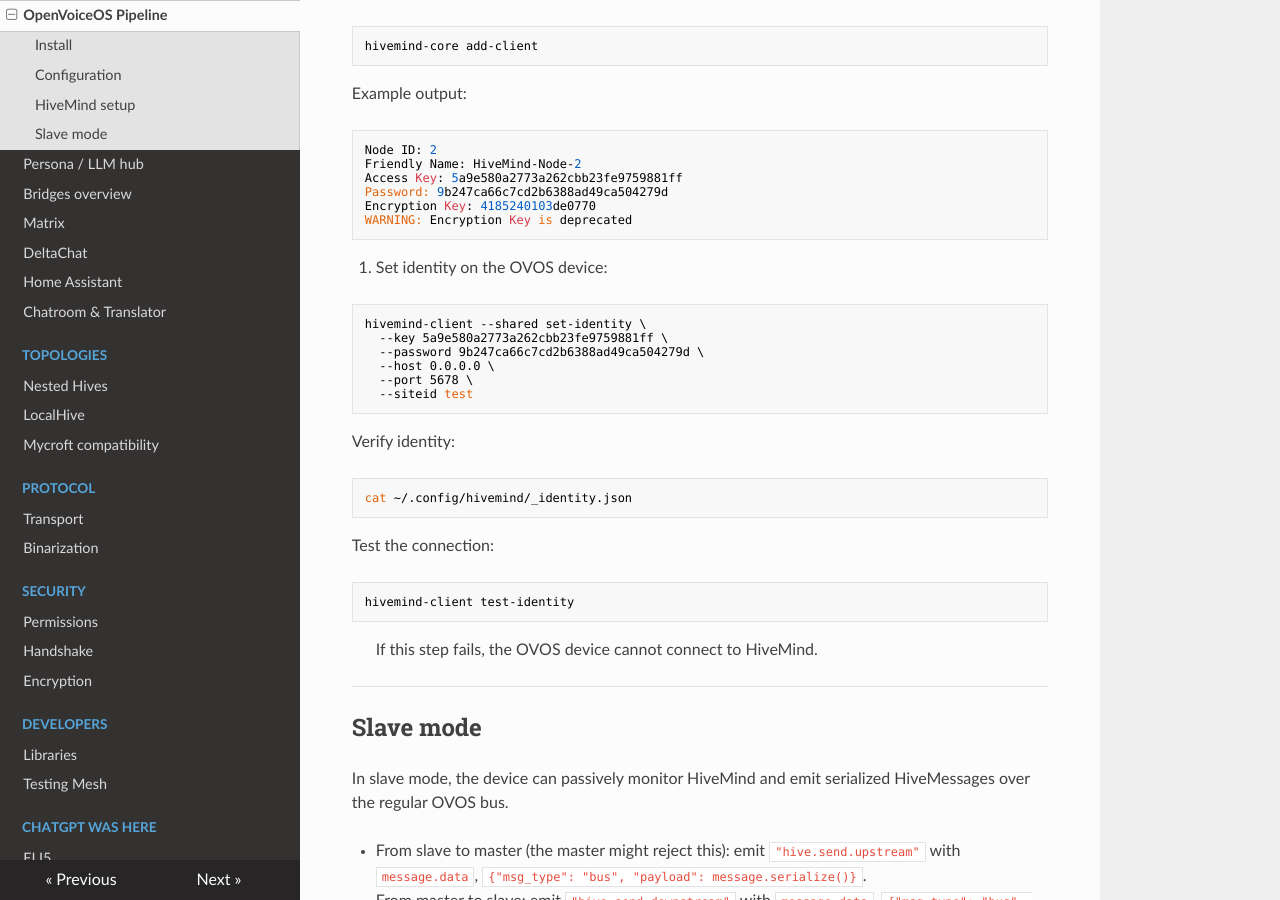
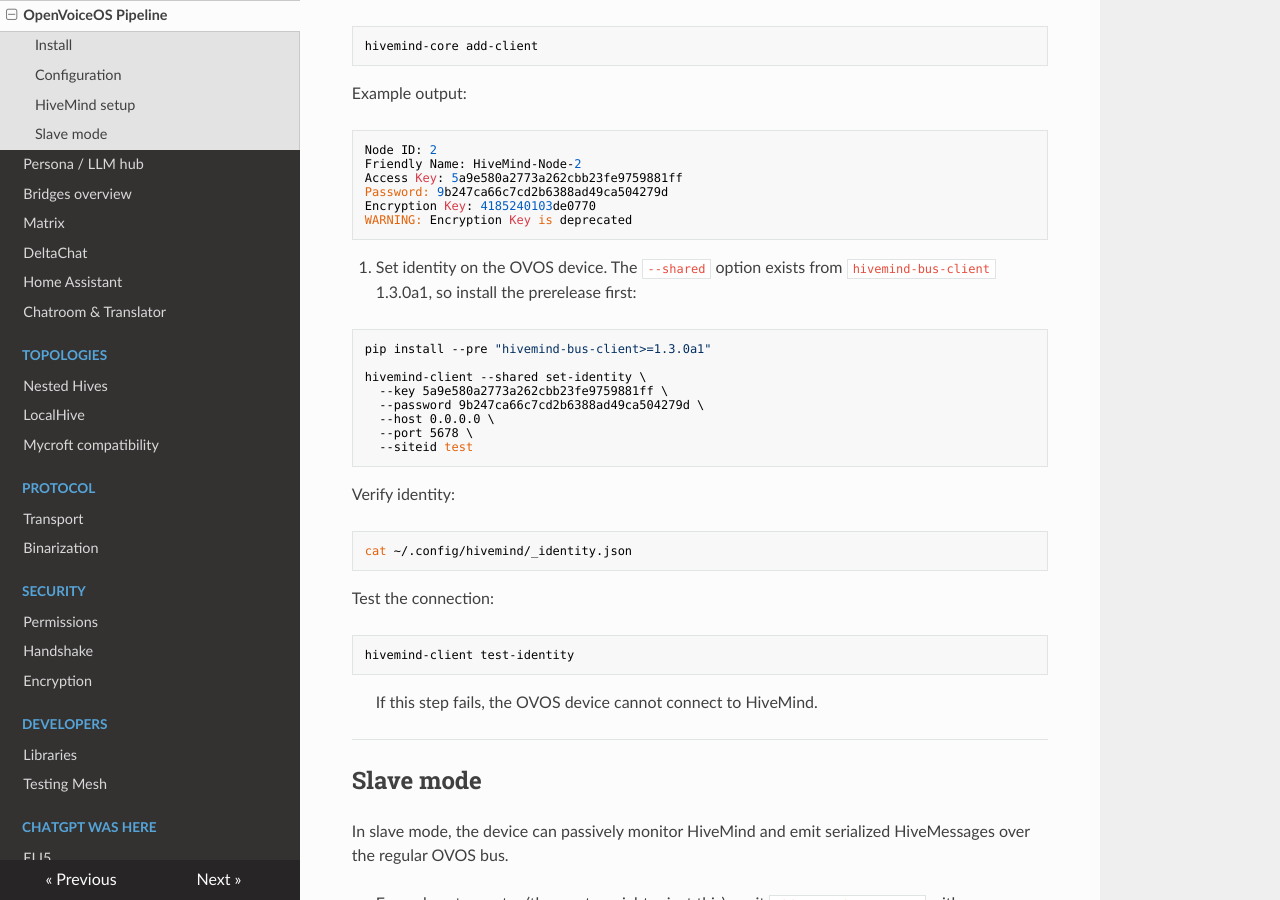
Before and after one commit to JarbasHiveMind/HiveMind-community-docs, an MkDocs documentation site: the page built from docs/pipeline.md, in a window 1280 px wide and 900 px high, scrolled down 1225 px. Built offline with MkDocs 1.6.1, drawn with Linux system fonts in a browser that asks for light colours; nearby versions of some CDN libraries.

Commit message:
docs: install the hivemind-bus-client prerelease that has --shared
--shared exists from 1.3.0a1; stable 0.4.4 rejects it.

Co-Authored-By: Claude Sonnet 5.5 <noreply@anthropic.com>

````diff
--- a/docs/pipeline.md
+++ b/docs/pipeline.md
@@ -68,9 +68,11 @@ Encryption Key: 4185240103de0770
 WARNING: Encryption Key is deprecated
 ```
 
-2. Set identity on the OVOS device:
+2. Set identity on the OVOS device. The `--shared` option exists from `hivemind-bus-client` 1.3.0a1, so install the prerelease first:
 
 ```bash
+pip install --pre "hivemind-bus-client>=1.3.0a1"
+
 hivemind-client --shared set-identity \
   --key 5a9e580a2773a262cbb23fe9759881ff \
   --password 9b247ca66c7cd2b6388ad49ca504279d \
````
Also changed, not shown: docs/01_quickstart.md (+3 -1 lines), docs/03_pairing.md (+3 -1 lines).
